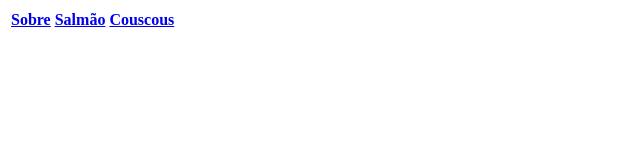
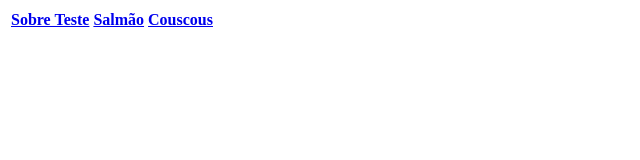
Before and after one commit to egottardo/receitas, a plain HTML site: page index.html in a window 1280 px wide. Shown: the full height of the page, 0-640 px from the left. Drawn offline with Linux system fonts and the light colour scheme.

Commit message:
Versao 2

```diff
--- a/index.html
+++ b/index.html
@@ -8,7 +8,7 @@
 <table>
     <tr>
         <th>
-            <a href="about.html">Sobre</a>
+            <a href="about.html">Sobre Teste</a>
         </th>
         <th>
             <a href="recipes/salmon.html">Salmão</a>
```
